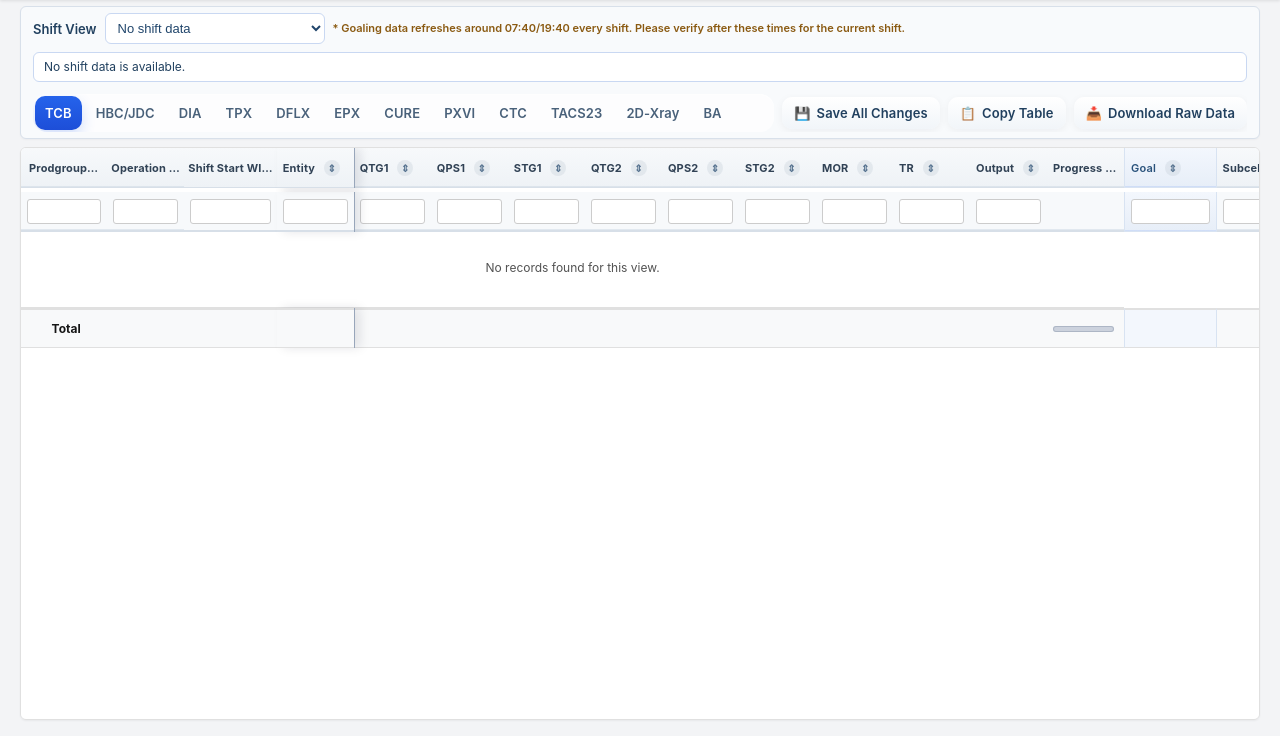
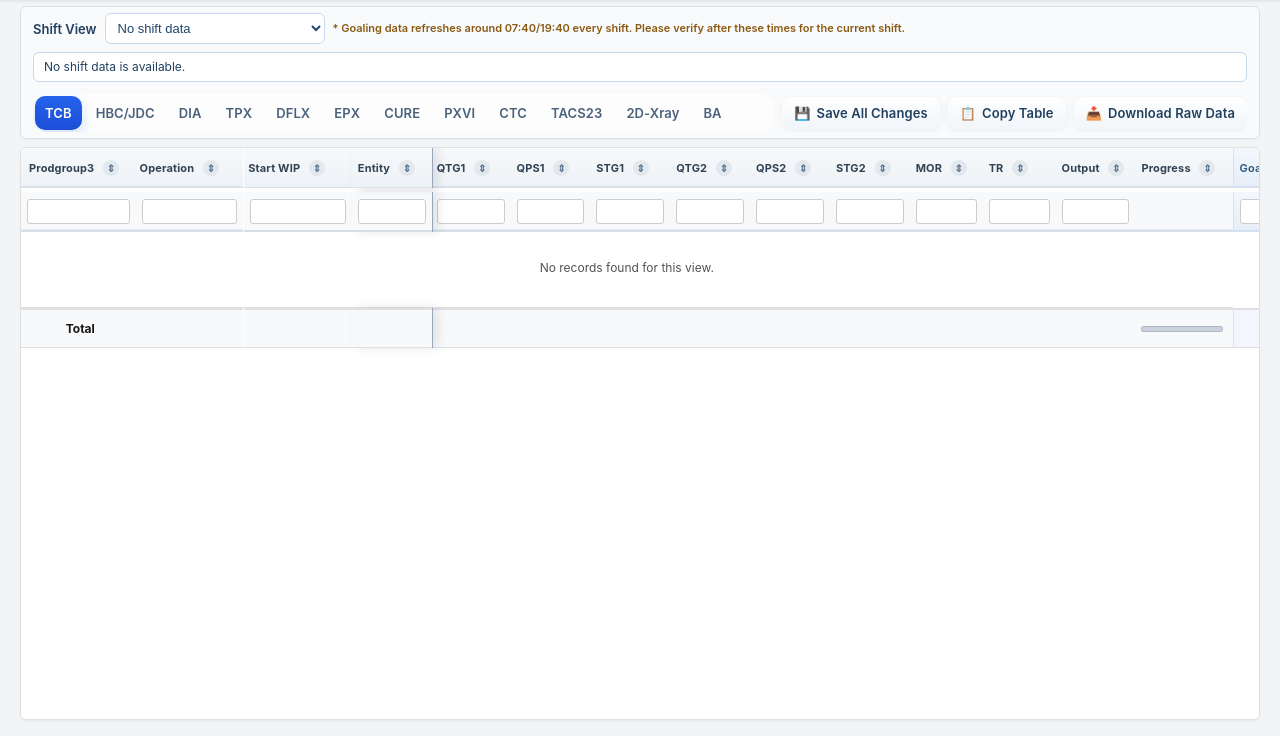
Before and after one commit to wanjichen/CDAT_Goaling, a Flask app: template templates/index.html in a window 1280 px wide. Shown: the part 64-800 px from the top of the page. Run offline with Flask 3, Linux system fonts and the light colour scheme; the template is opened without the code that fills it, so the values that code supplies are empty; parts of the project's set-up code (start-up, migrations or seed data) failed here and were passed over; some libraries are stand-ins or nearby versions.

Commit message:
Adjusted header width to display full texts

```diff
--- a/static/css/index.css
+++ b/static/css/index.css
@@ -780,7 +780,6 @@ body {
             table-layout: fixed;
         }
 
-        th,
         td {
             padding: 6px 6px;
             /* Slightly reduced padding to maximize space */
@@ -792,6 +791,18 @@ body {
             overflow: hidden;
             text-overflow: ellipsis;
             /* Crucial: stops text from stretching the column */
+            vertical-align: middle;
+        }
+
+        th {
+            padding: 6px 6px;
+            border-bottom: 1px solid var(--border-color);
+            text-align: left;
+            height: 40px;
+            box-sizing: border-box;
+            white-space: nowrap;
+            overflow: visible;
+            text-overflow: clip;
             vertical-align: middle;
         }
 
@@ -867,25 +878,25 @@ body {
         }
 
         .col-1 {
-            width: 28px;
-            min-width: 28px;
-            max-width: 28px;
+            width: 33px;
+            min-width: 33px;
+            max-width: 33px;
             padding-left: 8px;
             padding-right: 4px;
         }
 
         .col-2 {
-            width: 25px;
-            min-width: 25px;
-            max-width: 25px;
+            width: 31px;
+            min-width: 31px;
+            max-width: 31px;
             padding-left: 4px;
             padding-right: 4px;
         }
 
         .col-3 {
-            width: 30px;
-            min-width: 30px;
-            max-width: 30px;
+            width: 31px;
+            min-width: 31px;
+            max-width: 31px;
             padding-left: 4px;
             padding-right: 0;
             box-shadow: none;
@@ -925,9 +936,9 @@ body {
     /* Let Progress follow the same sizing as other w-25 columns (like Output). */
     #mainTable th[data-col="progress"],
     #mainTable td[data-col="progress"] {
-        width: 25px;
-        min-width: 25px;
-        max-width: 25px;
+    width: 28px;
+    min-width: 28px;
+    max-width: 28px;
     }
 
     #mainTable td.progress-cell {
@@ -1045,9 +1056,13 @@ body {
             cursor: not-allowed;
         }
 
-        .w-reason,
+        .w-reason {
+            width: 50px;
+            transition: width 0.3s ease;
+        }
+
         .w-comment {
-            width: 80px;
+            width: 50px;
             transition: width 0.3s ease;
         }
 
@@ -1220,19 +1235,45 @@ body {
         }
 
         .w-25 {
-            width: 25px;
+            width: 23px;
         }
 
         /* Ensure Entity column follows the same sizing as other w-25 columns */
         th[data-col="entity"],
         td[data-col="entity"] {
-            width: 25px;
-            min-width: 25px;
-            max-width: 25px;
+            width: 23px;
+            min-width: 23px;
+            max-width: 23px;
+        }
+
+        /* MOR/TR: slightly narrower than other w-25 columns */
+        th[data-col="mor"],
+        td[data-col="mor"],
+        th[data-col="tr"],
+        td[data-col="tr"] {
+            width: 21px;
+            min-width: 21px;
+            max-width: 21px;
         }
 
         .w-30 {
             width: 30px;
+        }
+
+        /* Adjusted Goal column: slightly wider for readability */
+        th[data-col="manual_goal"],
+        td[data-col="manual_goal"] {
+            width: 36px;
+            min-width: 36px;
+            max-width: 36px;
+        }
+
+        /* Goal column: slightly narrower to make room for Adjusted Goal */
+        th[data-col="system_goal"],
+        td[data-col="system_goal"] {
+            width: 28px;
+            min-width: 28px;
+            max-width: 28px;
         }
 
         .w-45 {
@@ -1242,9 +1283,9 @@ body {
         /* Let Subcell/Suggest Goal values stay readable when text is long. */
         th[data-col="subcell_info"],
         td[data-col="subcell_info"] {
-            width: 45px;
-            min-width: 45px;
-            max-width: 45px;
+            width: 40px;
+            min-width: 40px;
+            max-width: 40px;
         }
 
         td[data-col="subcell_info"] {
--- a/static/js/index.js
+++ b/static/js/index.js
@@ -31,7 +31,7 @@ function stripSortGlyphs(label) {
 
 function calculateTrFromGoalAndMor(goalVal, morVal) {
     if (!morVal) return '';
-    const trVal = Number((goalVal / morVal).toFixed(3));
+    const trVal = Number((goalVal / morVal).toFixed(1));
     return trVal === 0 ? '' : trVal;
 }
 
@@ -278,7 +278,7 @@ function calculateTotals() {
     });
 
     document.getElementById('total-shift_start_wip').textContent = totalShiftStartWip === 0 ? '' : parseFloat(totalShiftStartWip.toFixed(3));
-    document.getElementById('total-tr').textContent = totalTr === 0 ? '' : parseFloat(totalTr.toFixed(3));
+    document.getElementById('total-tr').textContent = totalTr === 0 ? '' : parseFloat(totalTr.toFixed(1));
     document.getElementById('total-output').textContent = totalOutput === 0 ? '' : parseFloat(totalOutput.toFixed(3));
     document.getElementById('total-system_goal').textContent = totalSystem === 0 ? '' : parseFloat(totalSystem.toFixed(3));
     document.getElementById('total-manual_goal').textContent = totalManual === 0 ? '' : parseFloat(totalManual.toFixed(3));
--- a/static/js/test.js
+++ b/static/js/test.js
@@ -317,7 +317,8 @@ function updateTestProgressBars() {
 function setTotalText(id, value) {
   const el = document.getElementById(id);
   if (!el) return;
-  el.textContent = value === 0 ? '' : String(Number(value.toFixed(3)));
+  const decimals = (id === 'test-total-tr') ? 1 : 3;
+  el.textContent = value === 0 ? '' : String(Number(value.toFixed(decimals)));
 }
 
 function calculateTestTotals() {
--- a/templates/index.html
+++ b/templates/index.html
@@ -173,8 +173,7 @@
                         <th class="col-2 sortable pinned-col pinned-2" data-col="operation"
                             onclick="sortTable(this, 'operation')">Operation <span class="sort-icon">⇕</span></th>
                         <th class="col-3 sortable pinned-col pinned-3" data-col="shift_start_wip"
-                            onclick="sortTable(this, 'shift_start_wip')">Shift Start WIP <span
-                                class="sort-icon">⇕</span></th>
+                            onclick="sortTable(this, 'shift_start_wip')">Start WIP <span class="sort-icon">⇕</span></th>
                         <th class="sortable w-25 pinned-col pinned-4 pinned-last" data-col="entity"
                             onclick="sortTable(this, 'entity')">
                             Entity <span class="sort-icon">⇕</span></th>
@@ -295,7 +294,7 @@
                         <td data-col="qps2">{{ (r.qps2 | round(3)) if r.qps2 else '' }}</td>
                         <td data-col="stg2">{{ (r.stg2 | round(3)) if r.stg2 else '' }}</td>
                         <td class="mor-val" data-col="mor">{{ (r.mor | round(3)) if r.mor else '' }}</td>
-                        <td class="tr-val" data-col="tr">{{ (r.tr | round(3)) if r.tr else '' }}</td>
+                        <td class="tr-val" data-col="tr">{{ '%.1f'|format(r.tr) if r.tr else '' }}</td>
                         <td data-col="output">{{ (r.output | round(3)) if r.output else '' }}</td>
                         <td data-col="progress" class="progress-cell"></td>
                         <td class="highlight-col" data-col="system_goal">{{
```
